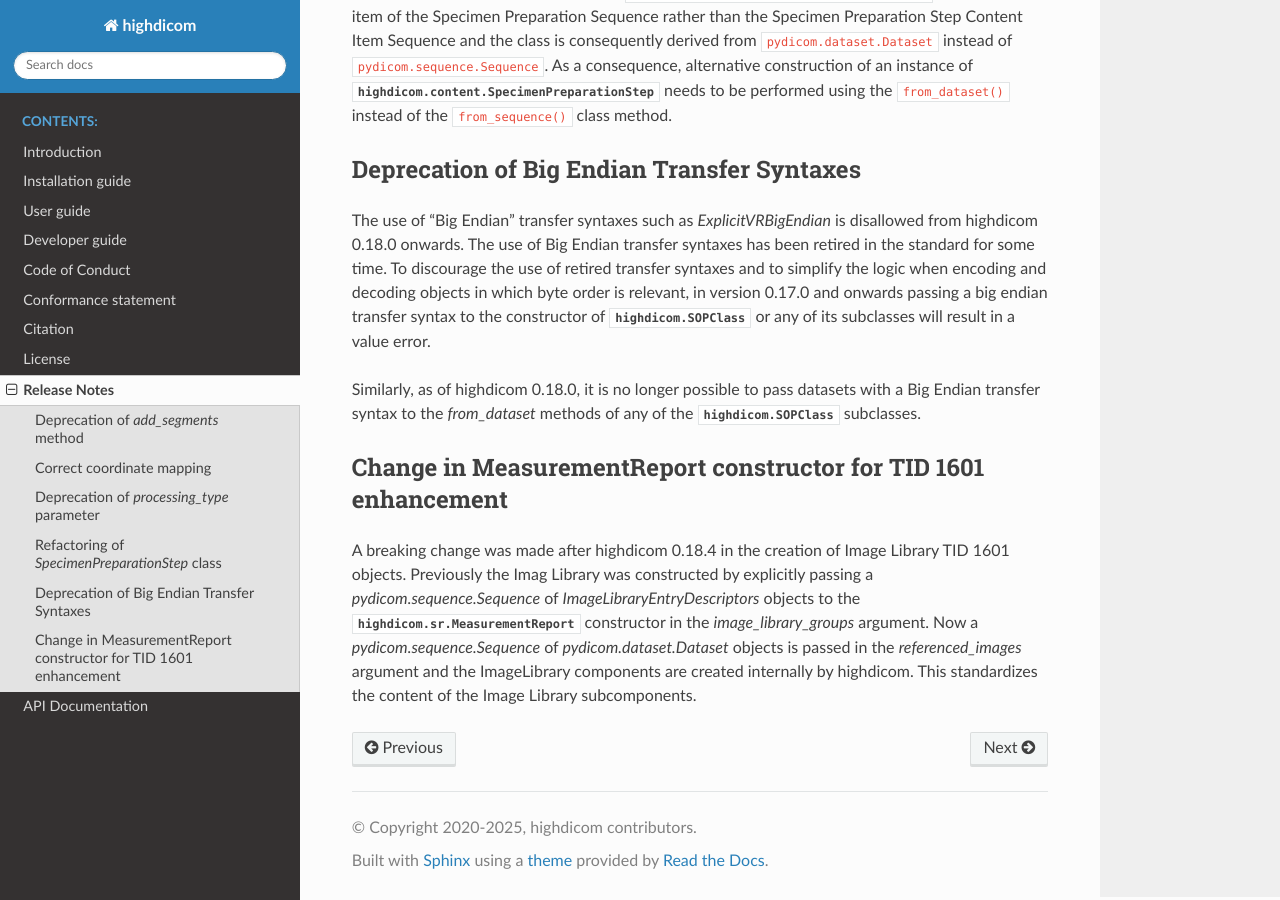
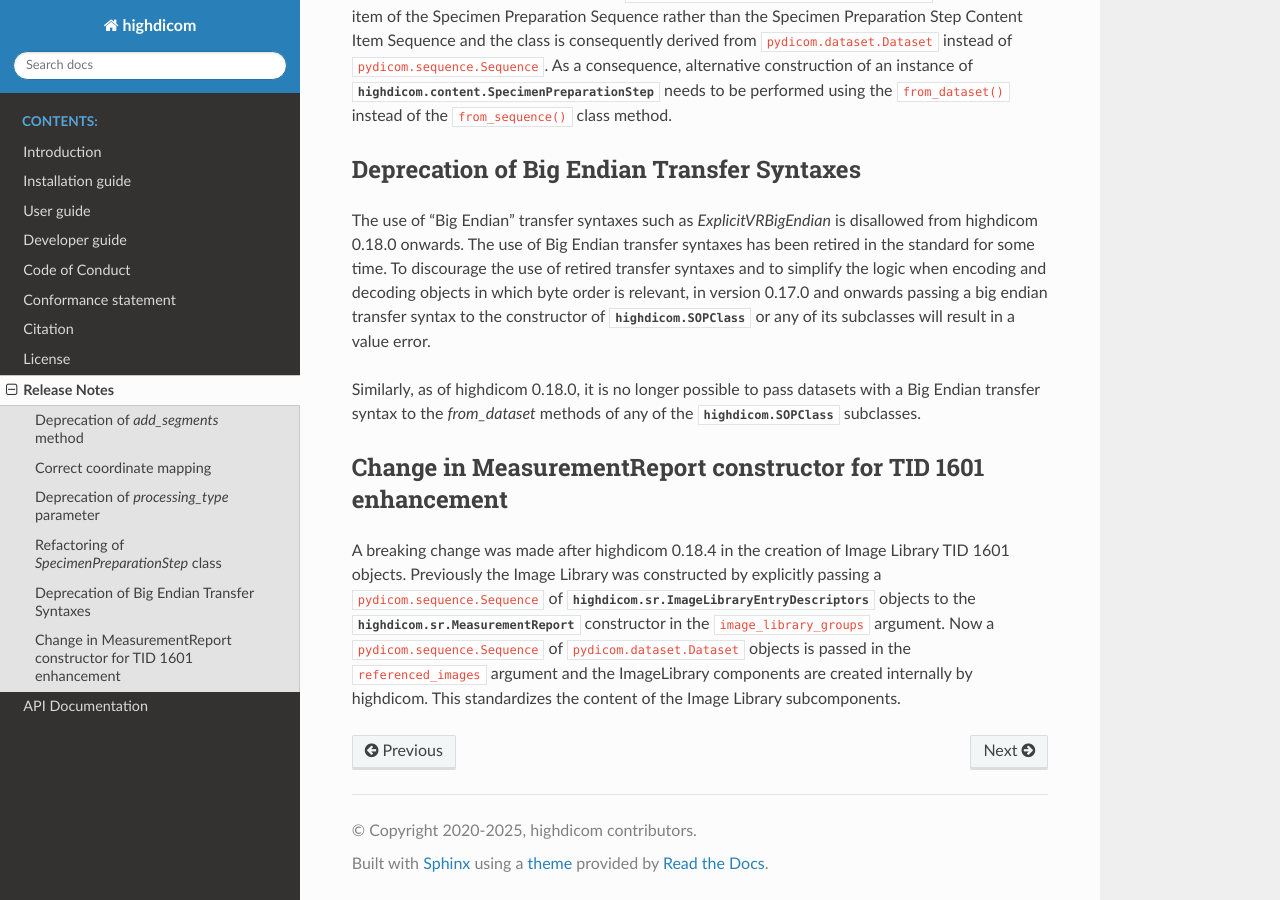
Before and after one commit to ImagingDataCommons/highdicom, a Sphinx documentation site: the page built from docs/release_notes.rst, in a window 1280 px wide and 900 px high, scrolled down 2805 px. Built offline with Sphinx 7.4.7 and the Read the Docs theme 3.1.0, drawn with Linux system fonts in a browser that asks for light colours.

Commit message:
Minor fixes to documentation

```diff
--- a/docs/citation.rst
+++ b/docs/citation.rst
@@ -6,5 +6,5 @@ Citation
 The following article describes in detail the motivation for creating the *highdicom* library, the design goals of the library, and experiments demonstrating the library's capabilities.
 If you use *highdicom* in research, please cite this article.
 
-    `Highdicom: A Python library for standardized encoding of image annotations and machine learning model outputs in pathology and radiology <https://arxiv.org/abs/2106.07806>`_.
+    `Highdicom: A Python library for standardized encoding of image annotations and machine learning model outputs in pathology and radiology <https://link.springer.com/article/10.1007/s10278-022-00683-y>`_.
     C.P. Bridge, C. Gorman, S. Pieper, S.W. Doyle, J.K. Lennerz, J. Kalpathy-Cramer, D.A. Clunie, A.Y. Fedorov, and M.D. Herrmann.
--- a/docs/release_notes.rst
+++ b/docs/release_notes.rst
@@ -193,11 +193,12 @@ Change in MeasurementReport constructor for TID 1601 enhancement
 
 A breaking change was made after highdicom 0.18.4 in the creation of Image
 Library TID 1601 objects.
-Previously the Imag Library was constructed by explicitly
-passing a `pydicom.sequence.Sequence` of `ImageLibraryEntryDescriptors`
-objects to the :class:`highdicom.sr.MeasurementReport` constructor in the `image_library_groups`
-argument.
-Now a `pydicom.sequence.Sequence` of `pydicom.dataset.Dataset`
-objects is passed in the `referenced_images` argument and the
+Previously the Image Library was constructed by explicitly
+passing a ``pydicom.sequence.Sequence`` of
+:class:`highdicom.sr.ImageLibraryEntryDescriptors`
+objects to the :class:`highdicom.sr.MeasurementReport` constructor in the
+``image_library_groups`` argument.
+Now a ``pydicom.sequence.Sequence`` of ``pydicom.dataset.Dataset``
+objects is passed in the ``referenced_images`` argument and the
 ImageLibrary components are created internally by highdicom.
 This standardizes the content of the Image Library subcomponents.
```
Also changed, not shown: 1 other file.
